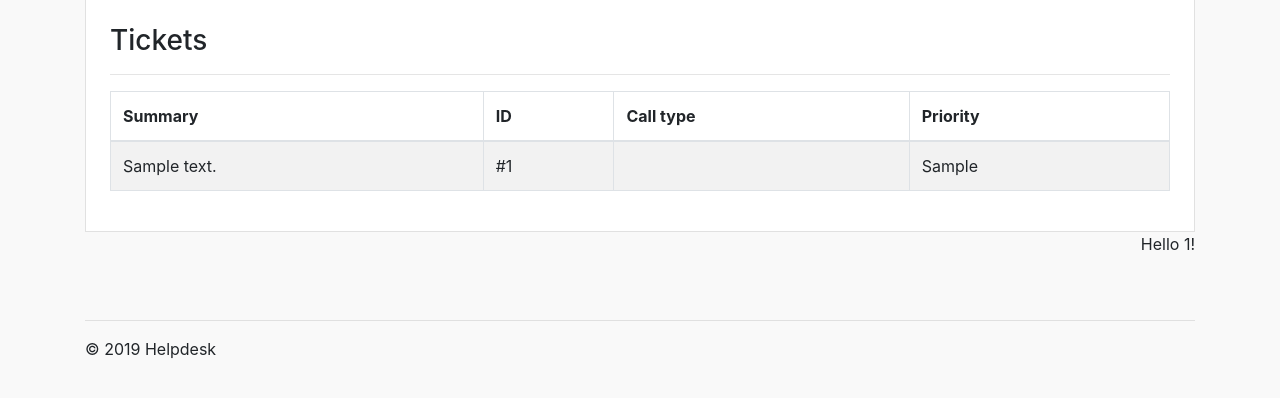
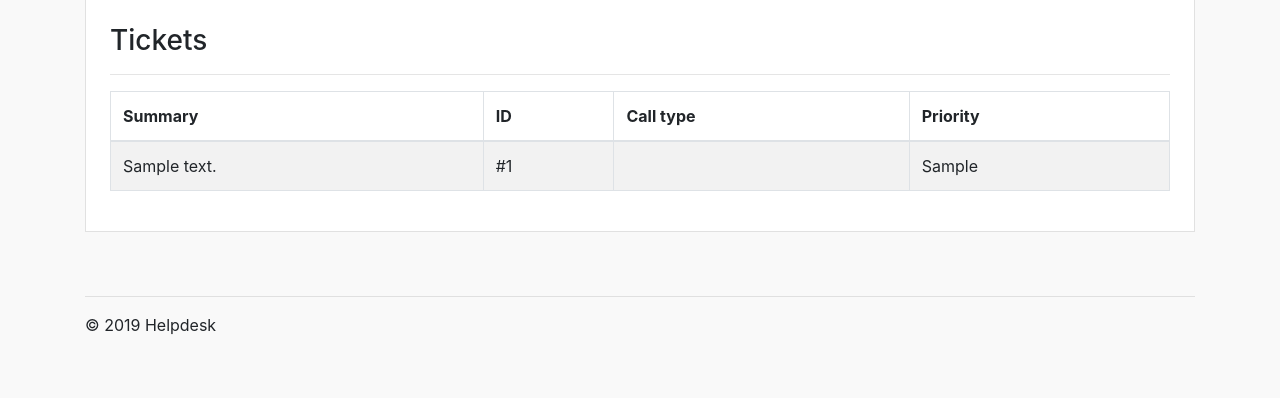
Before and after one commit to tristanjarrett/helpdesk, a PHP site: page / in a window 1280 px wide. Shown: the part 116-514 px from the top of the page. Run offline with PHP 8.4, Linux system fonts and the light colour scheme; the visitor is signed in with stand-in values (Sample User, id 1); tables that the repository leaves empty or names only in its code hold one stand-in row (values such as "Sample post").

Commit message:
Update index.php

```diff
--- a/index.php
+++ b/index.php
@@ -62,13 +62,6 @@
 
 					</div>
 
-					<?php
-            if (isset($_SESSION["id"])) : ?>
-              <div class="text-right">Hello <?php echo $_SESSION["id"]; ?>!</div>
-            <?php else : ?>
-
-            <?php endif ?>
-
 			</div>
 
 		</main>
```
